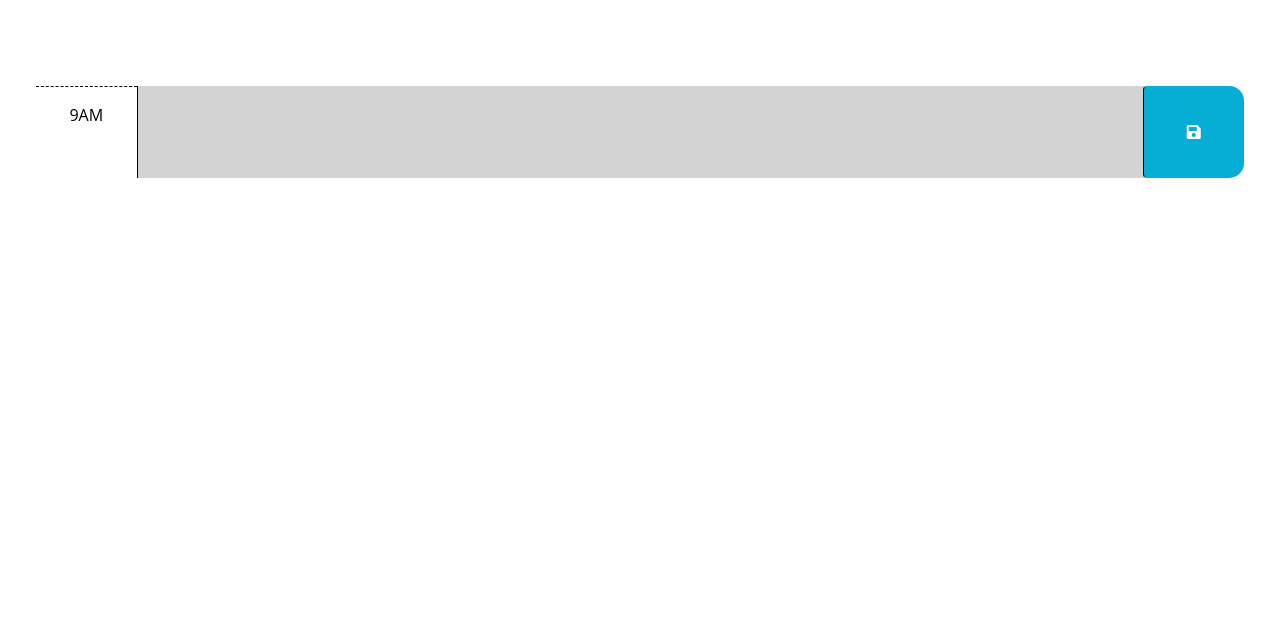
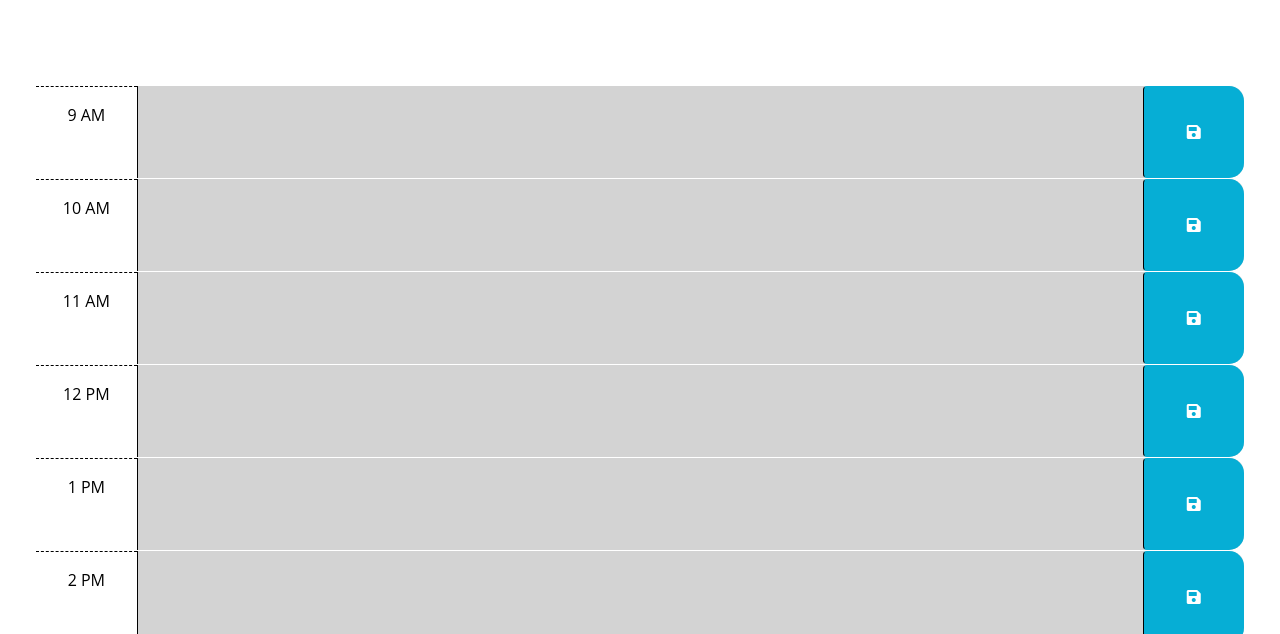
Before and after one commit to cjswayne/work_day_scheduler, a plain HTML site: page Develop/index.html in a window 1280 px wide. Shown: the part 166-800 px from the top of the page. Drawn offline with nearby package versions, Linux system fonts and the light colour scheme.

Commit message:
basic template builder made

```diff
--- a/Develop/index.html
+++ b/Develop/index.html
@@ -30,43 +30,8 @@
       <p class="lead">A simple calendar app for scheduling your work day</p>
       <p id="currentDay" class="lead"></p>
     </header>
-    <div class="container-fluid px-5">
-      <!-- Use class for "past", "present", and "future" to apply styles to the
-        time-block divs accordingly. The javascript will need to do this by
-        adding/removing these classes on each div by comparing the hour in the
-        id to the current hour. The html provided below is meant to be an example
-        demonstrating how the css provided can be leveraged to create the
-        desired layout and colors. The html below should be removed or updated
-        in the finished product. Remember to delete this comment once the
-        code is implemented.
-        -->
+    <div id="schedulerBox" class="container-fluid px-5">
 
-      <!-- Example of a past time block. The "past" class adds a gray background color. -->
-      <div id="hour-9" class="row time-block past">
-        <div class="col-2 col-md-1 hour text-center py-3">9AM</div>
-        <textarea class="col-8 col-md-10 description" rows="3"> </textarea>
-        <button class="btn saveBtn col-2 col-md-1" aria-label="save">
-          <i class="fas fa-save" aria-hidden="true"></i>
-        </button>
-      </div>
-
-      <!-- Example of a present time block. The "present" class adds a red background color.
-      <div id="hour-10" class="row time-block present">
-        <div class="col-2 col-md-1 hour text-center py-3">10AM</div>
-        <textarea class="col-8 col-md-10 description" rows="3"> </textarea>
-        <button class="btn saveBtn col-2 col-md-1" aria-label="save">
-          <i class="fas fa-save" aria-hidden="true"></i>
-        </button>
-      </div>-->
-
-      <!-- Example of a future time block. The "future" class adds a green background color.
-      <div id="hour-11" class="row time-block future">
-        <div class="col-2 col-md-1 hour text-center py-3">11AM</div>
-        <textarea class="col-8 col-md-10 description" rows="3"> </textarea>
-        <button class="btn saveBtn col-2 col-md-1" aria-label="save">
-          <i class="fas fa-save" aria-hidden="true"></i>
-        </button>
-      </div>-->
     </div>
 
     <script src="https://cdnjs.cloudflare.com/ajax/libs/jquery/3.2.1/jquery.min.js"></script>
--- a/Develop/script.js
+++ b/Develop/script.js
@@ -1,7 +1,57 @@
+
+function buildScheduler(){
+  const schedulerBox = document.querySelector('#schedulerBox');
+  let startTime = dayjs().hour(9).minute(0);
+  const endTime = dayjs().hour(17).minute(0);
+  while(startTime.isBefore(endTime)){
+
+    let hourOf = startTime.format('h')
+
+    const outerDiv = document.createElement('div');
+
+    const innerDiv = document.createElement('div');
+    const textarea = document.createElement('textarea');
+    const button = document.createElement('button');
+    const saveI = document.createElement('i');
+
+    outerDiv.classList.add('row', 'time-block', 'past')
+    outerDiv.id = `hour-${hourOf}`;
+
+    innerDiv.classList.add('col-2', 'col-md-1', 'hour', 'text-center', 'py-3');
+    innerDiv.innerText = startTime.format('h A');
+    outerDiv.appendChild(innerDiv);
+
+
+    textarea.classList.add('col-8', 'col-md-10', 'description');
+    textarea.setAttribute("rows", "3");
+    outerDiv.appendChild(textarea);
+
+    button.classList.add('btn', 'saveBtn', 'col-2', 'col-md-1');
+    button.setAttribute('aria-label', 'save');
+
+    saveI.classList.add('fas', 'fa-save');
+    saveI.setAttribute('aria-hidden', 'true');
+    button.appendChild(saveI);
+    outerDiv.appendChild(button);
+
+
+    schedulerBox.appendChild(outerDiv);
+    console.log(startTime.format('h A'));
+    startTime = startTime.add(1, 'hour');
+
+  }
+  console.log(startTime);
+}
+
+
+
+
+
 // Wrap all code that interacts with the DOM in a call to jQuery to ensure that
 // the code isn't run until the browser has finished rendering all the elements
 // in the html.
 $(function () {
+  buildScheduler()
   // TODO: Add a listener for click events on the save button. This code should
   // use the id in the containing time-block as a key to save the user input in
   // local storage. HINT: What does `this` reference in the click listener
```
